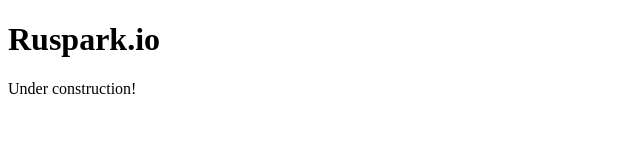
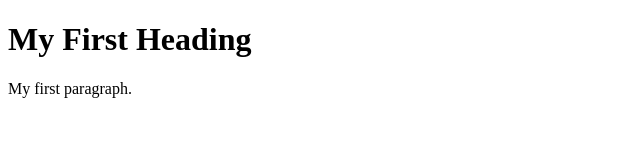
Before and after one commit to malsara0791/malsara0791.github.io, a plain HTML site: page index.html in a window 1280 px wide. Shown: the whole page, without its empty margins (0-640 px from the left). Drawn offline with Linux system fonts and the light colour scheme.

Commit message:
Update index.html

```diff
--- a/index.html
+++ b/index.html
@@ -2,8 +2,8 @@
 <html>
 <body>
 
-  <h1>Ruspark.io</h1>
-  <p>Under construction!</p>
+<h1>My First Heading</h1>
+<p>My first paragraph.</p>
 
 </body>
 </html>
```
